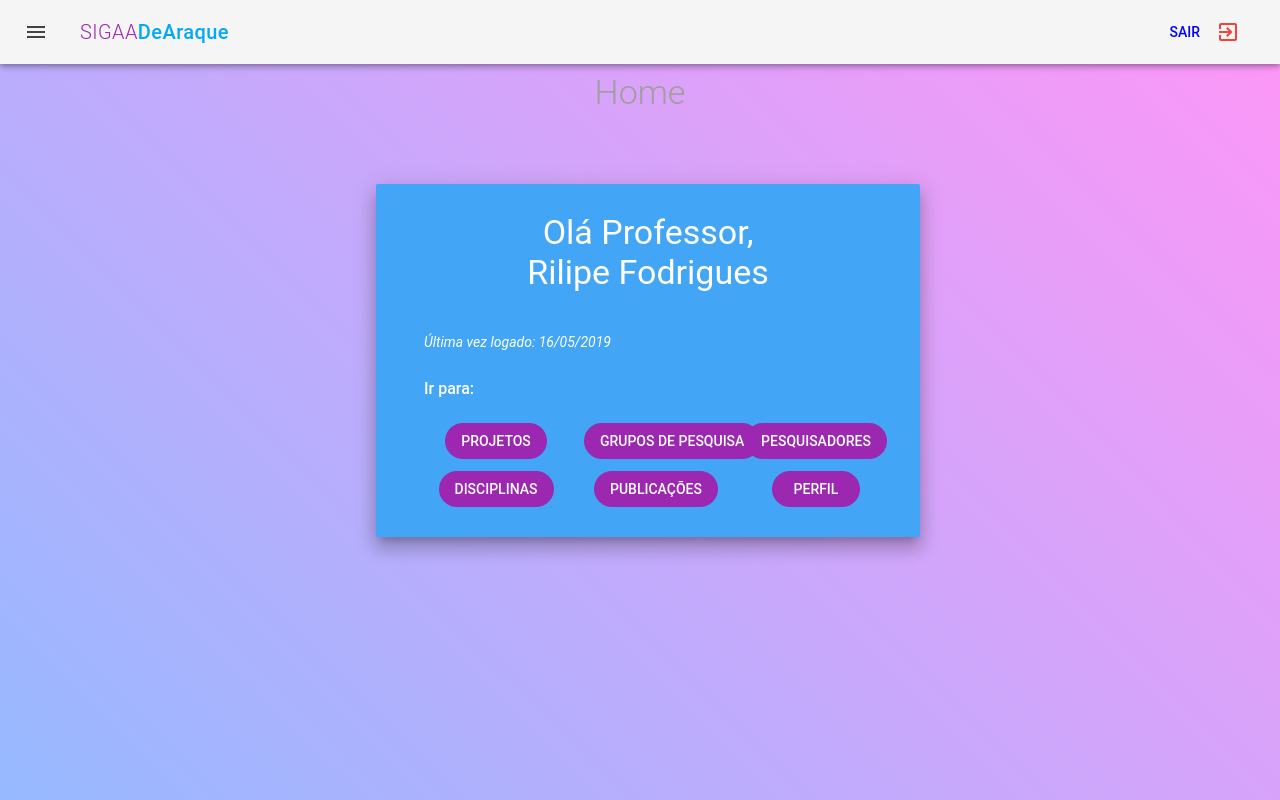
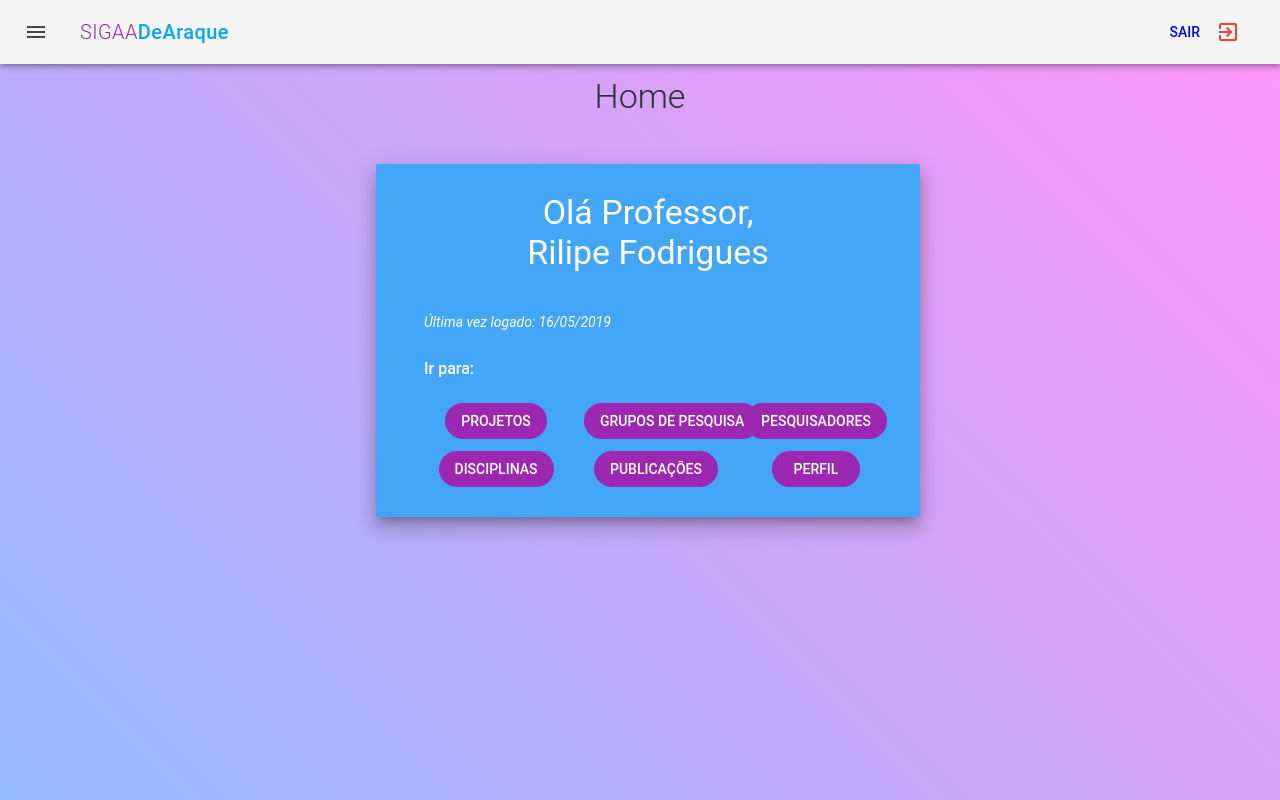
Before and after one commit to PhilipOfMacedon/SIGAA-De-Araque, a Vue app in the folder Frontend/: page /home in a window 1280 px wide. Built offline with nearby package versions, Linux system fonts and the light colour scheme; a small style sheet from the web is missing.

Commit message:
Fixed text colors in multiple views, close #44

```diff
--- a/Frontend/src/components/LvLogin.vue
+++ b/Frontend/src/components/LvLogin.vue
@@ -3,7 +3,7 @@
 		<v-layout row>
 			<v-flex text-xs-center xs12 md12>
 				<v-toolbar-title>
-					<h3 class="display-1 font-weight-light grey--text text-sm-center">
+					<h3 class="display-1 font-weight-light grey--text text--darken-1 text-sm-center">
 						Login
 					</h3>
 				</v-toolbar-title>
--- a/Frontend/src/views/Home.vue
+++ b/Frontend/src/views/Home.vue
@@ -1,8 +1,8 @@
 <template>
   <div class="home">
-    <h1 class="display-1 font-weight-light grey--text text-sm-center">Home</h1>
+    <h1 class="display-1 font-weight-light blue-grey--text text--darken-4 text-sm-center pt-1">Home</h1>
 
-    <v-container fluid class="my-5 mx-2" align-center>
+    <v-container fluid class="my-4 mx-2" align-center>
       <!-- <v-layout row wrap>
         <v-flex xs12 md6>
           <v-btn outline block class="primary">1</v-btn>
--- a/Frontend/src/views/Login.vue
+++ b/Frontend/src/views/Login.vue
@@ -4,7 +4,7 @@
 			<v-layout row>
 				<v-flex text-xs-center xs12 md12>
 					<v-toolbar-title>
-						<h2 class="display-2 font-weight-light black--text text-sm-center">{{ title }}</h2>
+						<h2 class="display-2 font-weight-light blue-grey--text text--darken-4 text-sm-center">{{ title }}</h2>
 					</v-toolbar-title>
 				</v-flex>
 			</v-layout>
--- a/Frontend/src/views/ProfileEdit.vue
+++ b/Frontend/src/views/ProfileEdit.vue
@@ -13,7 +13,7 @@
                   <v-flex sx12>
                     <v-btn bottom color="primary">
                       <v-icon>edit</v-icon>
-                      <span>Alterar Imagem</span>
+                      <span class="white--text">Alterar Imagem</span>
                     </v-btn>
                   </v-flex>
                 </v-layout>
--- a/Frontend/src/views/Projects.vue
+++ b/Frontend/src/views/Projects.vue
@@ -1,6 +1,6 @@
 <template>
   <div class="projects">
-    <h1 class="font-weight-regular grey--text text-md-center">Projetos</h1>
+    <h1 class="font-weight-regular blue-grey--text text--darken-4 text-md-center">Projetos</h1>
     <!-- <v-container class="grey -ligthen-4" fill-height fluid>
       <v-layout row wrap justify-center>
         <v-flex xs12 sm12 md6 class="my-3 text-md-center">
```
Also changed, not shown: Frontend/src/components/profile/DisplayUser.vue (added).
